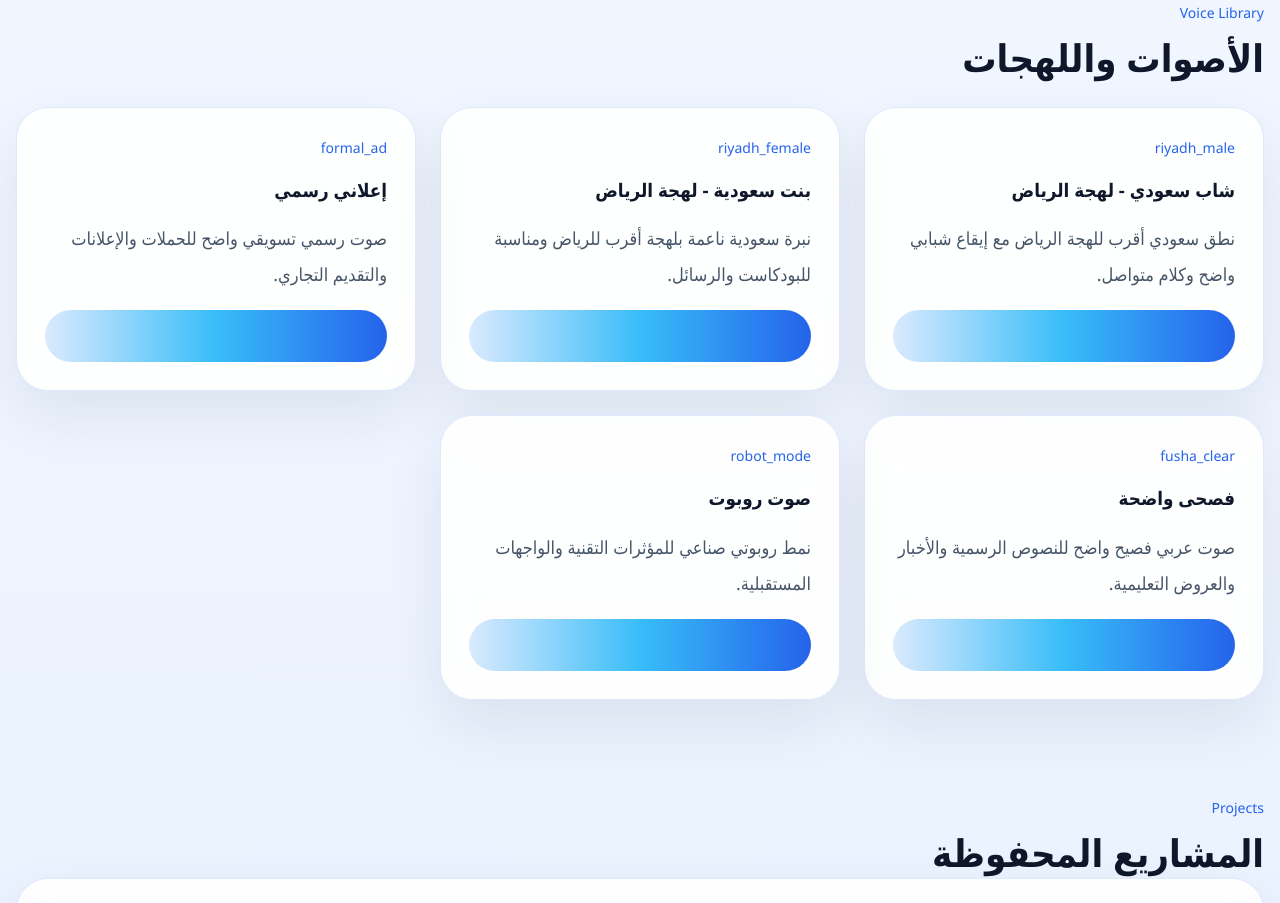
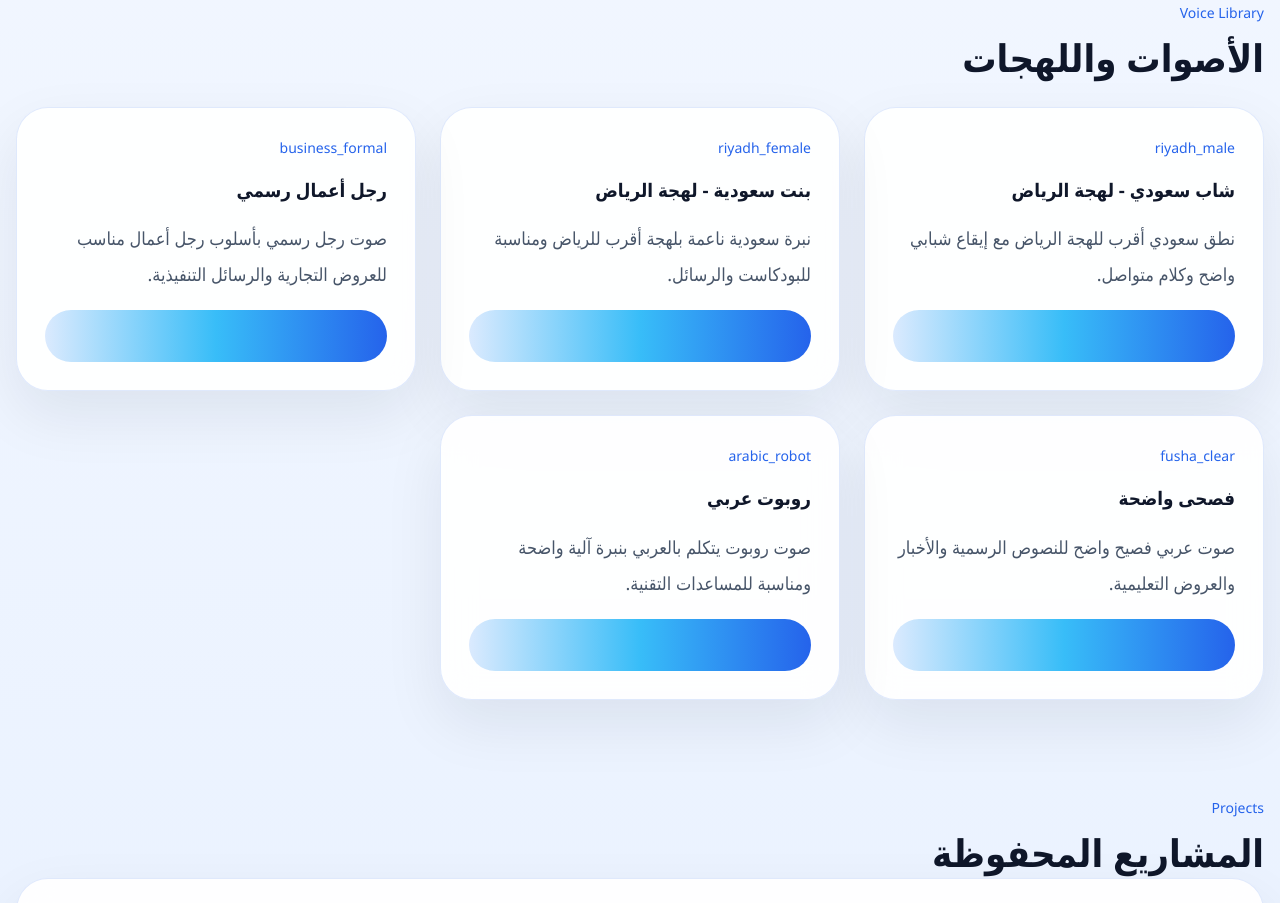
Before and after one commit to derlon2090-cpu/sounds, a plain HTML site: page index.html in a window 1280 px wide. Shown: the part 1787-2690 px from the top of the page. Drawn offline with Linux system fonts and the light colour scheme.

Commit message:
Add files via upload

```diff
--- a/index.html
+++ b/index.html
@@ -234,7 +234,7 @@
               <option value="saudi_formal">سعودي رسمي</option>
               <option value="saudi_youth">سعودي شبابي</option>
               <option value="gulf_soft">خليجي هادئ</option>
-              <option value="promo">إعلاني</option>
+              <option value="promo">رجل أعمال رسمي</option>
               <option value="fusha_clear">فصحى واضحة</option>
               <option value="robot_mode">روبوت</option>
             </select>
@@ -279,9 +279,9 @@
           <div class="wave-line" style="height:52px;"></div>
         </article>
         <article class="card">
-          <span class="eyebrow">formal_ad</span>
-          <h3>إعلاني رسمي</h3>
-          <p class="lead">صوت رسمي تسويقي واضح للحملات والإعلانات والتقديم التجاري.</p>
+          <span class="eyebrow">business_formal</span>
+          <h3>رجل أعمال رسمي</h3>
+          <p class="lead">صوت رجل رسمي بأسلوب رجل أعمال مناسب للعروض التجارية والرسائل التنفيذية.</p>
           <div class="wave-line" style="height:52px;"></div>
         </article>
         <article class="card">
@@ -291,9 +291,9 @@
           <div class="wave-line" style="height:52px;"></div>
         </article>
         <article class="card">
-          <span class="eyebrow">robot_mode</span>
-          <h3>صوت روبوت</h3>
-          <p class="lead">نمط روبوتي صناعي للمؤثرات التقنية والواجهات المستقبلية.</p>
+          <span class="eyebrow">arabic_robot</span>
+          <h3>روبوت عربي</h3>
+          <p class="lead">صوت روبوت يتكلم بالعربي بنبرة آلية واضحة ومناسبة للمساعدات التقنية.</p>
           <div class="wave-line" style="height:52px;"></div>
         </article>
       </div>
@@ -311,9 +311,9 @@
     const voices = [
       { id: "voice_riyadh_male_01", name: "شاب سعودي - الرياض", accent: "لهجة الرياض", baseFreq: 128, gain: 0.82, gender: "male", mode: "riyadh", lang: "ar-SA", defaultStyle: "saudi_youth", rateBias: 1.04, pitchBias: 1.0, hints: ["naayf", "tarik", "hossam", "maged", "male", "fahd", "khalid"] },
       { id: "voice_riyadh_female_01", name: "بنت سعودية - الرياض", accent: "لهجة الرياض", baseFreq: 208, gain: 0.72, gender: "female", mode: "riyadh", lang: "ar-SA", defaultStyle: "gulf_soft", rateBias: 1.0, pitchBias: 1.18, hints: ["laila", "salma", "hoda", "mariam", "zira", "female", "sara"] },
-      { id: "voice_sa_formal_ad_01", name: "إعلاني رسمي", accent: "رسمي إعلاني", baseFreq: 146, gain: 0.92, gender: "male", mode: "fusha", lang: "ar-SA", defaultStyle: "promo", rateBias: 0.96, pitchBias: 0.92, hints: ["naayf", "maged", "hossam", "male", "tarik", "mohammed"] },
+      { id: "voice_sa_formal_ad_01", name: "رجل أعمال رسمي", accent: "رسمي تنفيذي", baseFreq: 138, gain: 0.94, gender: "male", mode: "fusha", lang: "ar-SA", defaultStyle: "promo", rateBias: 0.9, pitchBias: 0.86, hints: ["naayf", "maged", "hossam", "male", "tarik", "mohammed"] },
       { id: "voice_fusha_clear_01", name: "فصحى واضحة", accent: "عربية فصحى", baseFreq: 162, gain: 0.8, gender: "male", mode: "fusha", lang: "ar-SA", defaultStyle: "fusha_clear", rateBias: 0.94, pitchBias: 1.0, hints: ["maged", "hossam", "tarik", "arabic", "male", "naayf"] },
-      { id: "voice_robot_01", name: "صوت روبوت", accent: "روبوت", baseFreq: 122, gain: 0.95, gender: "robot", mode: "robot", lang: "ar-SA", defaultStyle: "robot_mode", rateBias: 1.0, pitchBias: 0.8, hints: [] }
+      { id: "voice_robot_01", name: "روبوت عربي", accent: "آلي عربي", baseFreq: 122, gain: 0.95, gender: "robot", mode: "robot", lang: "ar-SA", defaultStyle: "robot_mode", rateBias: 0.95, pitchBias: 0.72, hints: ["arabic", "hossam", "naayf", "maged", "ar-sa"] }
     ];
 
     const scriptText = document.getElementById("scriptText");
@@ -425,7 +425,13 @@
         [/ مرحبا /g, " يا هلا "],
         [/ كيف حالك /g, " وش اخبارك "],
         [/ هذا /g, " ذا "],
-        [/ هذه /g, " هذي "]
+        [/ هذه /g, " هذي "],
+        [/ هناك /g, " هناك "],
+        [/ فقط /g, " بس "],
+        [/ ايضا /g, " بعد "],
+        [/ اذهب /g, " رح "],
+        [/ حسنا /g, " تمام "],
+        [/ اريدك /g, " ابيك "]
       ];
       dialectPairs.forEach(([pattern, replacement]) => {
         output = output.replace(pattern, replacement);
@@ -644,8 +650,6 @@
       if (!("speechSynthesis" in window)) return false;
 
       const selectedVoice = getSelectedVoiceProfile();
-      if (selectedVoice.mode === "robot") return false;
-
       const systemVoice = pickSystemArabicVoice();
       if (!systemVoice) return false;
 
@@ -663,6 +667,10 @@
         0.7,
         Math.min(1.45, selectedVoice.pitchBias + Number(pitchRange.value) * 0.06)
       );
+      if (selectedVoice.mode === "robot") {
+        utterance.rate = Math.max(0.8, Math.min(1.15, utterance.rate * 0.92));
+        utterance.pitch = Math.max(0.5, Math.min(0.95, utterance.pitch));
+      }
       utterance.volume = 1;
       utterance.onend = () => {
         stopSpeechPlayback();
```
